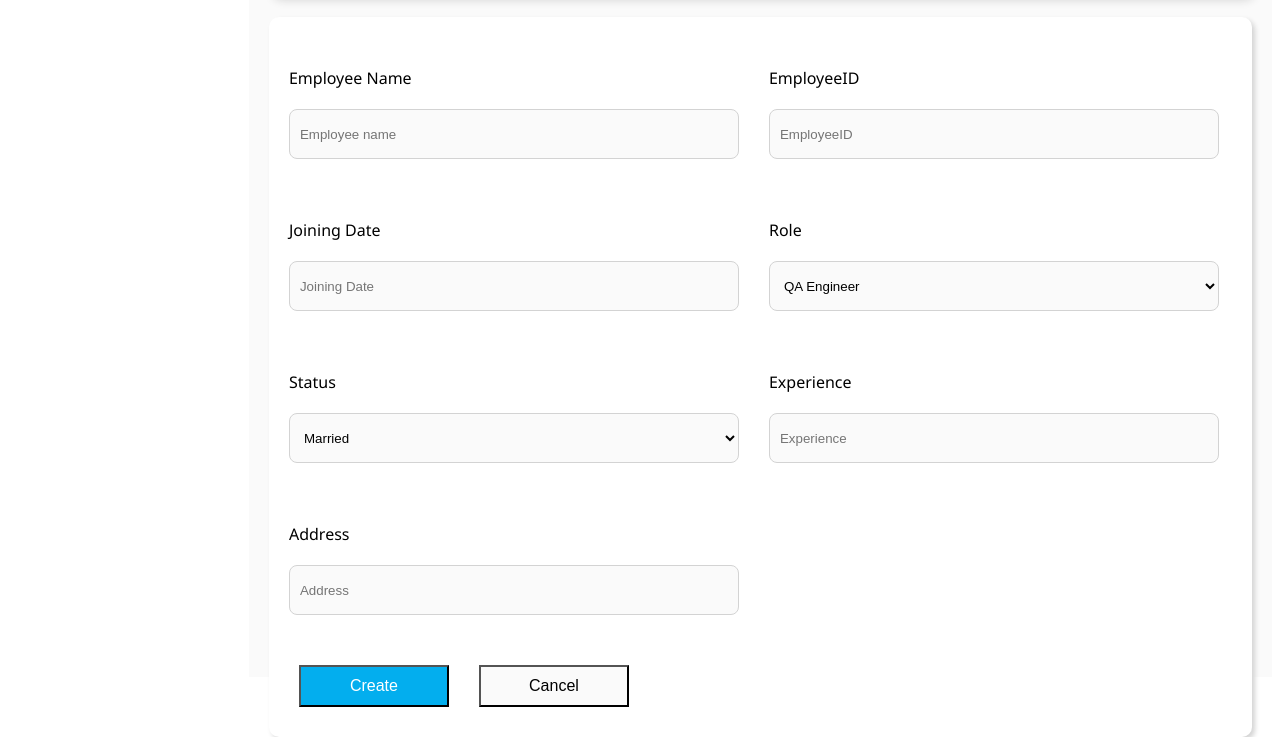
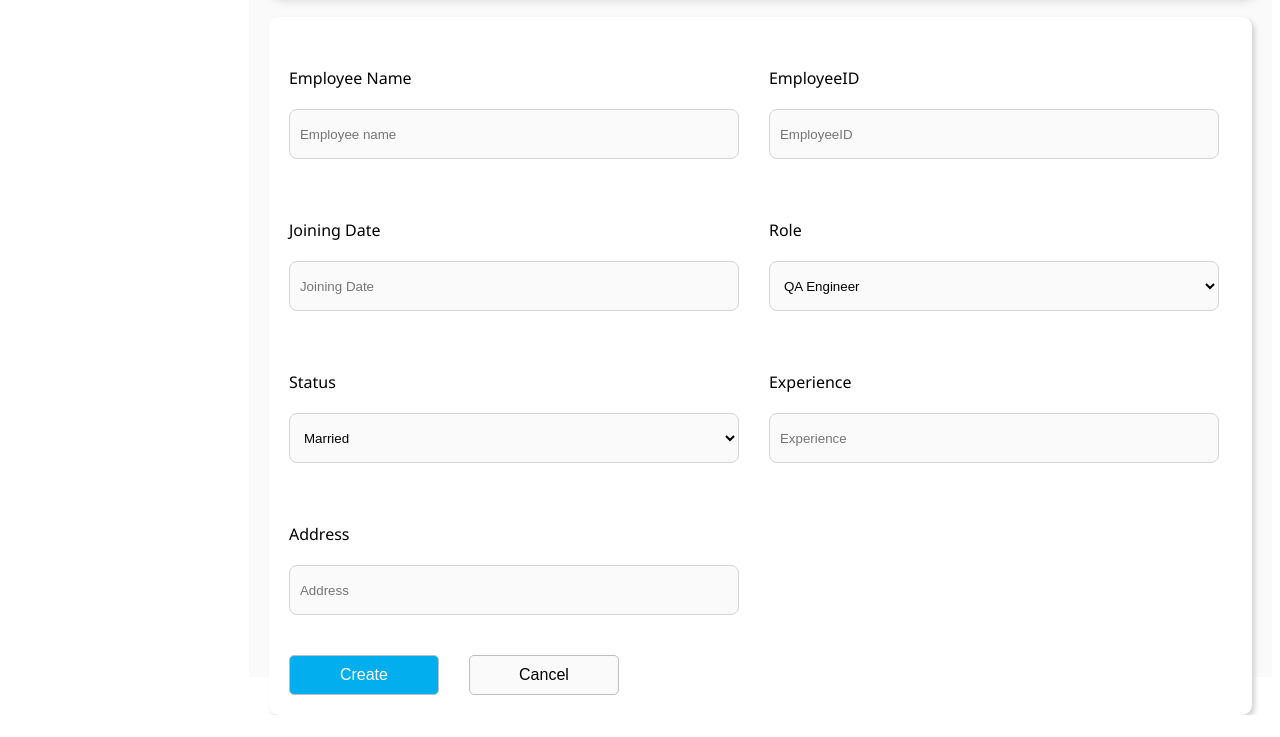
Before and after one commit to KiranBabu007/Keyvalue-Employee-Page, a plain HTML site: page index.html in a window 1280 px wide. Shown: the part 181-918 px from the top of the page. After the commit the page ends 896 px from the top, so only its background shows below. Drawn offline with Linux system fonts and the light colour scheme.

Commit message:
Finished

```diff
--- a/style.css
+++ b/style.css
@@ -122,13 +122,14 @@ header{
 }
 .btns{
  display: flex;
- padding: 30px;
+ padding: 20px;
  gap:30px
 }
 
 .create-btn{
     background-color: #03AEEE;
     color: white;
+    border-radius: 20%;
 }
 
 .cancel-btn{
@@ -141,4 +142,7 @@ header{
     padding-right: 10px;
     padding: 10px;
     width: 150px;
+    /* box-shadow:0px 0px 0px; */
+    border:1px solid #bebfc1;
+    border-radius: 5px;
 }
```
